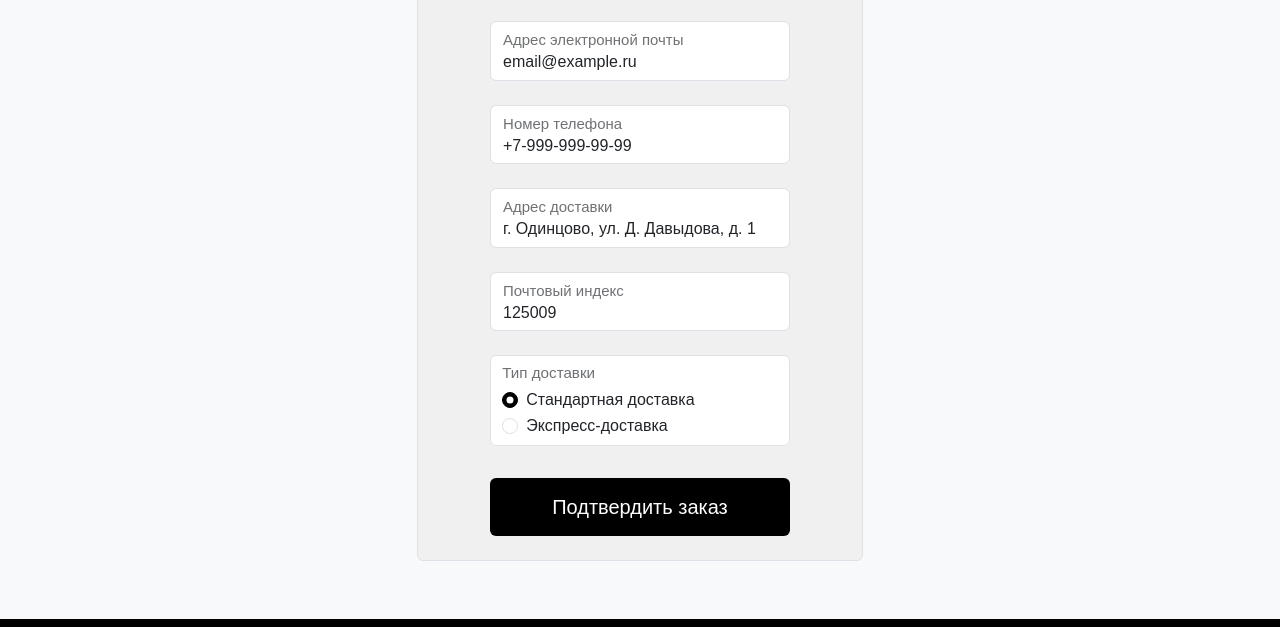
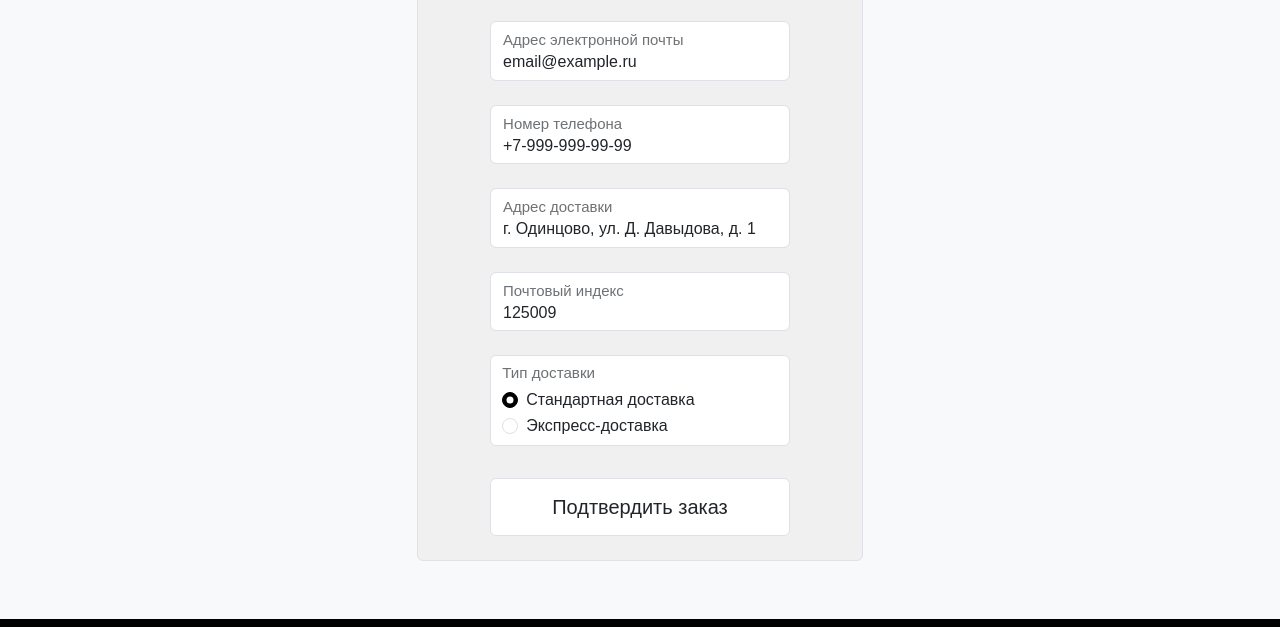
Before and after one commit to progen1tor/SentinelMarket, a plain HTML site: page cart.html in a window 1280 px wide. In both pictures the pointer is over the input "Подтвердить заказ". Shown: the part 648-1275 px from the top of the page. Drawn offline with nearby package versions, Linux system fonts and the light colour scheme; a web font is replaced by a local one.

Commit message:
deleted shake from submit btn styles

```diff
--- a/css/cart.css
+++ b/css/cart.css
@@ -231,11 +231,12 @@ form {
     background-color: black;
     border: none;
     font-size: 1.25rem;
-    transition: all 1s ease;
+    transition: all 0.75s ease;
 }
 .custom-btn-submit:hover {
-    background-color: black;
-    animation: shake 0.7s ease;
+    background-color: rgb(255, 255, 255);
+    color: #212529;
+    border: 1px solid #dee2e6;
 }
 
 
```
